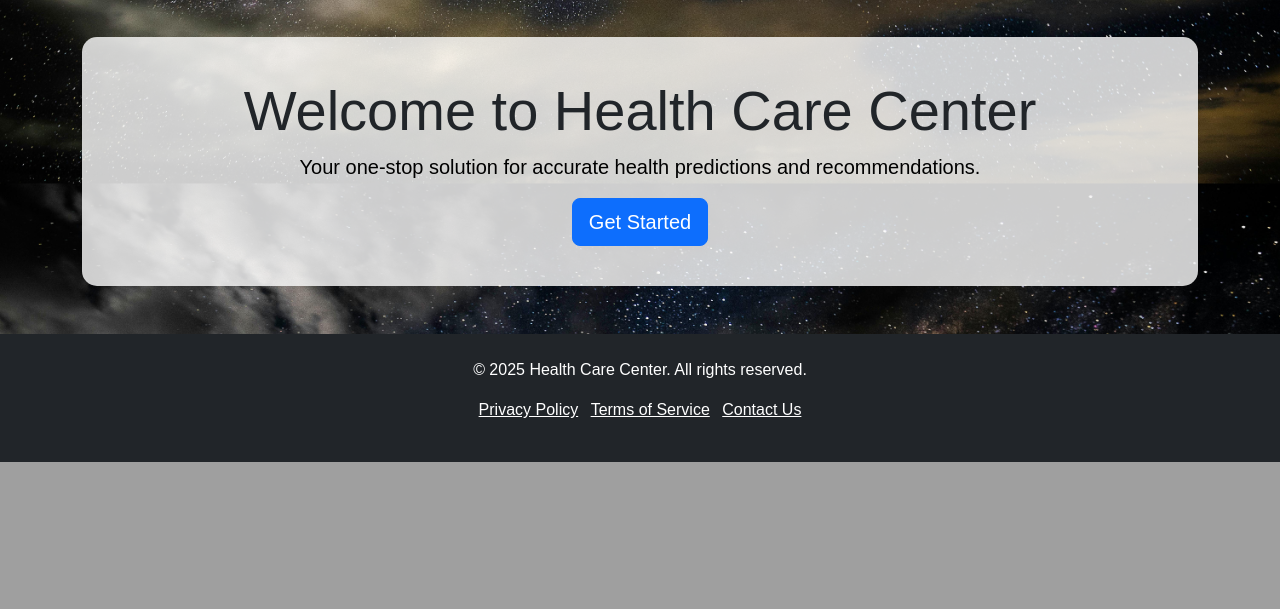
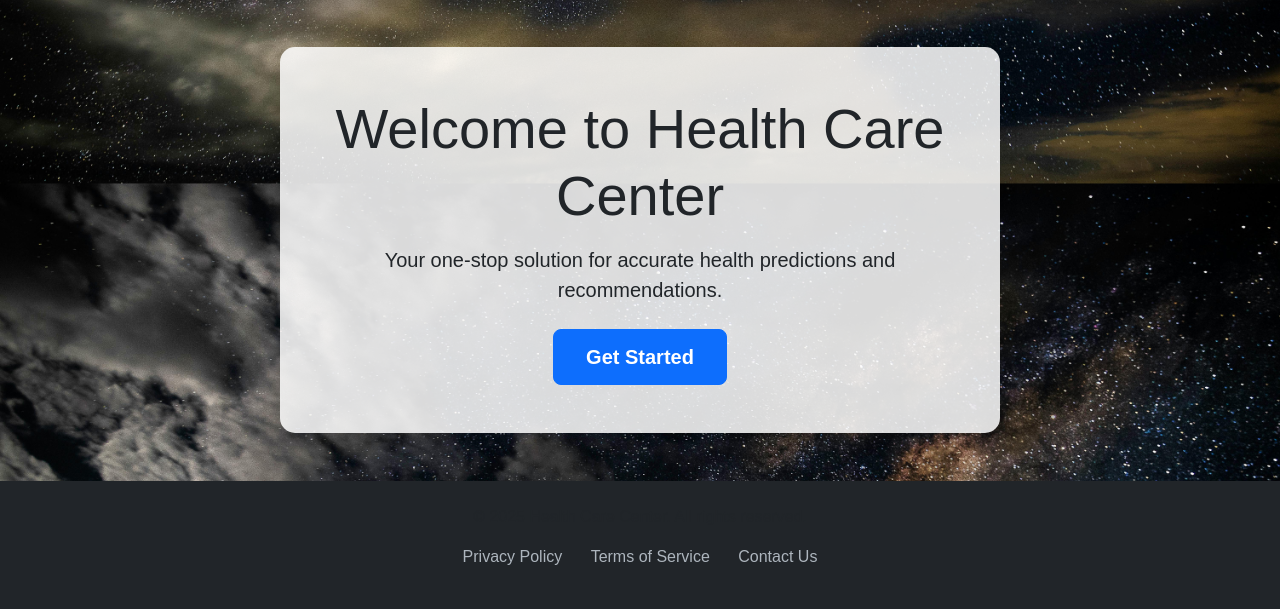
Before and after one commit to maheshmaheshma/Medicine-Recommendation-System, a Flask app: page / in a window 1280 px wide. Shown: the part 671-1280 px from the top of the page. Before the commit the page ends 1133 px from the top, so only its background shows below. Run offline with Flask 3, Linux system fonts and the light colour scheme; parts of the project's set-up code (start-up, migrations or seed data) failed here and were passed over.

Commit message:
Update landing_page.html

```diff
--- a/templates/landing_page.html
+++ b/templates/landing_page.html
@@ -1,83 +1,116 @@
 <!doctype html>
 <html lang="en">
   <head>
-    <meta charset="utf-8">
-    <meta name="viewport" content="width=device-width, initial-scale=1">
+    <meta charset="utf-8" />
+    <meta name="viewport" content="width=device-width, initial-scale=1" />
     <title>Health Care Center - Landing Page</title>
-    <link href="https://cdn.jsdelivr.net/npm/bootstrap@5.3.3/dist/css/bootstrap.min.css" rel="stylesheet" integrity="sha384-QWTKZyjpPEjISv5WaRU9OFeRpok6YctnYmDr5pNlyT2bRjXh0JMhjY6hW+ALEwIH" crossorigin="anonymous">
+    <link
+      href="https://cdn.jsdelivr.net/npm/bootstrap@5.3.3/dist/css/bootstrap.min.css"
+      rel="stylesheet"
+      integrity="sha384-QWTKZyjpPEjISv5WaRU9OFeRpok6YctnYmDr5pNlyT2bRjXh0JMhjY6hW+ALEwIH"
+      crossorigin="anonymous"
+    />
     <style>
-      h5{
-        color: black;
-      }
-      p{
-        color: black;
-      }
-      .logo {
-          width: 50px;
-          height: 50px;
-          color: black;
-          margin-top: 0;
-          margin-left: 2px;
-      }
       body {
         background-image: url('/static/bg.jpg');
         background-size: cover;
         background-repeat: no-repeat;
         background-attachment: fixed;
         font-family: Arial, sans-serif;
-          margin-top: 60px; /* Adjust the margin to the height of your navbar */
-      }
-      .myimg {
-          width: 50px;
-          height: 50px;
-          border: 2px solid black;
-          border-radius: 25px;
-      }
-      .btn-lg:hover {
-          transform: translateY(10px);
-          background-color: #f8e8e8;
-          box-shadow: 0 8px 16px rgba(0, 0, 0, 0.2), 0 0 10px yellowgreen;
-      }
-      .btn-lg:active {
-          transform: translateY(5px);
-          box-shadow: 0 8px 16px rgba(0, 0, 0, 0.2), 0 0 5px lavenderblush;
-      }
-      .intro-section {
-          background-color: rgba(255, 255, 255, 0.8);
-          padding: 40px;
-          border-radius: 15px;
-      }
-      .carousel-inner img {
-          height: 600px; /* Adjust height as needed */
-          width: 100%;
-          object-fit: cover;
+        margin-top: 70px; /* Enough space for fixed navbar */
       }
       nav.navbar {
         position: fixed;
         width: 100%;
         top: 0;
-          z-index: 1000;
+        z-index: 1030;
+        background-color: paleturquoise;
       }
-      .nav-item{
-        color: black;
+      .logo img {
+        width: 50px;
+        height: 50px;
+        border-radius: 50%;
+        border: 2px solid black;
+      }
+      .navbar-brand, .nav-link {
+        color: black !important;
+      }
+      .nav-link:hover {
+        text-decoration: underline;
+      }
+      h1, h5, p {
+        color: #212529;
+      }
+      .intro-section {
+        background-color: rgba(255, 255, 255, 0.85);
+        padding: 3rem 2rem;
+        border-radius: 15px;
+        max-width: 720px;
+        margin: auto;
+        box-shadow: 0 8px 20px rgba(0,0,0,0.1);
+      }
+      .btn-lg {
+        font-weight: 600;
+        padding: 0.75rem 2rem;
+        transition: all 0.3s ease;
+      }
+      .btn-lg:hover {
+        transform: translateY(-3px);
+        background-color: #e2e6ea;
+        color: #198754;
+        box-shadow: 0 6px 12px rgba(25, 135, 84, 0.4);
+      }
+      .carousel-inner img {
+        height: 600px;
+        width: 100%;
+        object-fit: cover;
+      }
+      footer {
+        background-color: #212529;
+        color: white;
+        padding: 1.5rem 1rem;
+      }
+      footer a {
+        color: #adb5bd;
+        text-decoration: none;
+        margin: 0 0.5rem;
+      }
+      footer a:hover {
+        color: white;
+        text-decoration: underline;
       }
     </style>
   </head>
   <body>
     <!-- Navbar -->
-    <nav class="navbar navbar-expand-lg navbar-dark bg-gradient">
+    <nav class="navbar navbar-expand-lg navbar-light bg-gradient shadow-sm">
       <div class="container-fluid">
-        <div class="logo">
-          <img class="myimg" src="{{ url_for('static', filename='img.png') }}" alt="">
+        <a class="navbar-brand d-flex align-items-center" href="#">
+          <div class="logo me-2">
+            <img
+              src="{{ url_for('static', filename='img.png') }}"
+              alt="Health Care Logo"
+              loading="lazy"
+            />
           </div>
-        <a class="navbar-brand" href="#">Health Care</a>
-        <button class="navbar-toggler" type="button" data-bs-toggle="collapse" data-bs-target="#navbarSupportedContent" aria-controls="navbarSupportedContent" aria-expanded="false" aria-label="Toggle navigation">
+          Health Care
+        </a>
+        <button
+          class="navbar-toggler"
+          type="button"
+          data-bs-toggle="collapse"
+          data-bs-target="#navbarSupportedContent"
+          aria-controls="navbarSupportedContent"
+          aria-expanded="false"
+          aria-label="Toggle navigation"
+        >
           <span class="navbar-toggler-icon"></span>
         </button>
+
         <div class="collapse navbar-collapse" id="navbarSupportedContent">
-          <ul class="navbar-nav me-auto mb-2 mb-lg-0">
+          <ul class="navbar-nav ms-auto mb-2 mb-lg-0">
             <li class="nav-item">
-              <a class="nav-link" href="#">Home</a>
+              <a class="nav-link active" aria-current="page" href="#">Home</a>
             </li>
             <li class="nav-item">
               <a class="nav-link" href="/about">About</a>
@@ -85,102 +118,182 @@
             <li class="nav-item">
               <a class="nav-link" href="/contact">Contact</a>
             </li>
-
-            <!--<li class="nav-item">
-              <a class="nav-link" href="/signup" >Sign Up</a>
+            <!-- Uncomment if sign-up/login needed
+            <li class="nav-item">
+              <a class="nav-link" href="/signup">Sign Up</a>
             </li>
             <li class="nav-item">
-              <a class="nav-link" href="/login" >Log In</a>
-            </li>-->
-
+              <a class="nav-link" href="/login">Log In</a>
+            </li>
+            -->
           </ul>
         </div>
       </div>
     </nav>
 
     <!-- Carousel -->
-    <div id="carouselExampleIndicators" class="carousel slide" data-bs-ride="carousel">
+    <div
+      id="carouselExampleIndicators"
+      class="carousel slide shadow"
+      data-bs-ride="carousel"
+      aria-label="Health Care Center highlights"
+    >
       <div class="carousel-indicators">
-        <button type="button" data-bs-target="#carouselExampleIndicators" data-bs-slide-to="0" class="active" aria-current="true" aria-label="Slide 1"></button>
-        <button type="button" data-bs-target="#carouselExampleIndicators" data-bs-slide-to="1" aria-label="Slide 2"></button>
-        <button type="button" data-bs-target="#carouselExampleIndicators" data-bs-slide-to="2" aria-label="Slide 3"></button>
-        <button type="button" data-bs-target="#carouselExampleIndicators" data-bs-slide-to="3" aria-label="Slide 4"></button>
-        <button type="button" data-bs-target="#carouselExampleIndicators" data-bs-slide-to="4" aria-label="Slide 5"></button>
-        <button type="button" data-bs-target="#carouselExampleIndicators" data-bs-slide-to="5" aria-label="Slide 6"></button>
+        <button
+          type="button"
+          data-bs-target="#carouselExampleIndicators"
+          data-bs-slide-to="0"
+          class="active"
+          aria-current="true"
+          aria-label="Slide 1"
+        ></button>
+        <button
+          type="button"
+          data-bs-target="#carouselExampleIndicators"
+          data-bs-slide-to="1"
+          aria-label="Slide 2"
+        ></button>
+        <button
+          type="button"
+          data-bs-target="#carouselExampleIndicators"
+          data-bs-slide-to="2"
+          aria-label="Slide 3"
+        ></button>
+        <button
+          type="button"
+          data-bs-target="#carouselExampleIndicators"
+          data-bs-slide-to="3"
+          aria-label="Slide 4"
+        ></button>
+        <button
+          type="button"
+          data-bs-target="#carouselExampleIndicators"
+          data-bs-slide-to="4"
+          aria-label="Slide 5"
+        ></button>
+        <button
+          type="button"
+          data-bs-target="#carouselExampleIndicators"
+          data-bs-slide-to="5"
+          aria-label="Slide 6"
+        ></button>
       </div>
-      <div class="carousel-inner">
+      <div class="carousel-inner rounded-3">
         <div class="carousel-item active">
-          <img src="{{ url_for('static', filename='c4.jpg') }}" class="d-block w-100" alt="Slide 1">
-          <div class="carousel-caption d-none d-md-block">
+          <img
+            src="{{ url_for('static', filename='c4.jpg') }}"
+            class="d-block w-100"
+            alt="Welcome to Health Care Center"
+          />
+          <div class="carousel-caption d-none d-md-block bg-dark bg-opacity-50 rounded p-3">
             <h5>Welcome to Health Care Center</h5>
             <p>Your one-stop solution for accurate health predictions and recommendations.</p>
           </div>
         </div>
         <div class="carousel-item">
-          <img src="{{ url_for('static', filename='c2.jpg') }}" class="d-block w-100" alt="Slide 2">
-          <div class="carousel-caption d-none d-md-block">
+          <img
+            src="{{ url_for('static', filename='c2.jpg') }}"
+            class="d-block w-100"
+            alt="Expert Health Advice"
+          />
+          <div class="carousel-caption d-none d-md-block bg-dark bg-opacity-50 rounded p-3">
             <h5>Expert Health Advice</h5>
             <p>Receive reliable health recommendations from our advanced system.</p>
           </div>
         </div>
         <div class="carousel-item">
-          <img src="{{ url_for('static', filename='c3.jpg') }}" class="d-block w-100" alt="Slide 3">
-          <div class="carousel-caption d-none d-md-block">
+          <img
+            src="{{ url_for('static', filename='c3.jpg') }}"
+            class="d-block w-100"
+            alt="Stay Healthy, Stay Informed"
+          />
+          <div class="carousel-caption d-none d-md-block bg-dark bg-opacity-50 rounded p-3">
             <h5>Stay Healthy, Stay Informed</h5>
             <p>Get the latest health tips and information to maintain a healthy lifestyle.</p>
           </div>
         </div>
         <div class="carousel-item">
-          <img src="{{ url_for('static', filename='c1.jpg') }}" class="d-block w-100" alt="Slide 4">
-          <div class="carousel-caption d-none d-md-block">
+          <img
+            src="{{ url_for('static', filename='c1.jpg') }}"
+            class="d-block w-100"
+            alt="Personalized Health Plans"
+          />
+          <div class="carousel-caption d-none d-md-block bg-dark bg-opacity-50 rounded p-3">
             <h5>Personalized Health Plans</h5>
             <p>Get customized health plans tailored to your needs.</p>
           </div>
         </div>
         <div class="carousel-item">
-          <img src="{{ url_for('static', filename='c5.jpg') }}" class="d-block w-100" alt="Slide 5">
-          <div class="carousel-caption d-none d-md-block">
+          <img
+            src="{{ url_for('static', filename='c5.jpg') }}"
+            class="d-block w-100"
+            alt="24/7 Support"
+          />
+          <div class="carousel-caption d-none d-md-block bg-dark bg-opacity-50 rounded p-3">
             <h5>24/7 Support</h5>
             <p>Access health support anytime, anywhere.</p>
           </div>
         </div>
         <div class="carousel-item">
-          <img src="{{ url_for('static', filename='c6.jpg') }}" class="d-block w-100" alt="Slide 6">
-          <div class="carousel-caption d-none d-md-block">
+          <img
+            src="{{ url_for('static', filename='c6.jpg') }}"
+            class="d-block w-100"
+            alt="Track Your Progress"
+          />
+          <div class="carousel-caption d-none d-md-block bg-dark bg-opacity-50 rounded p-3">
             <h5>Track Your Progress</h5>
             <p>Monitor your health progress with our advanced tools.</p>
           </div>
         </div>
       </div>
-      <button class="carousel-control-prev" type="button" data-bs-target="#carouselExampleIndicators" data-bs-slide="prev">
+      <button
+        class="carousel-control-prev"
+        type="button"
+        data-bs-target="#carouselExampleIndicators"
+        data-bs-slide="prev"
+      >
         <span class="carousel-control-prev-icon" aria-hidden="true"></span>
         <span class="visually-hidden">Previous</span>
       </button>
-      <button class="carousel-control-next" type="button" data-bs-target="#carouselExampleIndicators" data-bs-slide="next">
+      <button
+        class="carousel-control-next"
+        type="button"
+        data-bs-target="#carouselExampleIndicators"
+        data-bs-slide="next"
+      >
         <span class="carousel-control-next-icon" aria-hidden="true"></span>
         <span class="visually-hidden">Next</span>
       </button>
     </div>
 
     <!-- Intro Section -->
-    <div class="container mt-5">
-      <div class="intro-section text-center">
-        <h1 class="display-4">Welcome to Health Care Center</h1>
-        <p class="lead">Your one-stop solution for accurate health predictions and recommendations.</p>
-        <a href="/index" class="btn btn-lg btn-primary">Get Started</a>
-      </div>
-    </div>
+    <main class="container my-5">
+      <section class="intro-section text-center">
+        <h1 class="display-4 mb-3">Welcome to Health Care Center</h1>
+        <p class="lead mb-4">
+          Your one-stop solution for accurate health predictions and
+          recommendations.
+        </p>
+        <a href="/index" class="btn btn-lg btn-primary" role="button">Get Started</a>
+      </section>
+    </main>
+
     <!-- Footer -->
-    <footer class="bg-dark text-white mt-5 p-4 text-center">
-      <p style="color: white">&copy; 2025 Health Care Center. All rights reserved.</p>
+    <footer class="text-center mt-5">
+      <p>&copy; 2025 Health Care Center. All rights reserved.</p>
+      <nav aria-label="Footer navigation">
         <ul class="list-inline">
-        <li class="list-inline-item"><a class="text-white" href="/privacy-policy">Privacy Policy</a></li>
-        <li class="list-inline-item"><a class="text-white" href="/terms-of-service">Terms of Service</a></li>
-        <li class="list-inline-item"><a class="text-white" href="/contact">Contact Us</a></li>
+          <li class="list-inline-item"><a href="/privacy-policy">Privacy Policy</a></li>
+          <li class="list-inline-item"><a href="/terms-of-service">Terms of Service</a></li>
+          <li class="list-inline-item"><a href="/contact">Contact Us</a></li>
         </ul>
+      </nav>
     </footer>
 
-
-    <script src="https://cdn.jsdelivr.net/npm/bootstrap@5.3.3/dist/js/bootstrap.bundle.min.js" integrity="sha384-YvpcrYf0tY3lHB60NNkmXc5s9fDVZLESaAA55NDzOxhy9GkcIdslK1eN7N6jIeHz" crossorigin="anonymous"></script>
+    <script
+      src="https://cdn.jsdelivr.net/npm/bootstrap@5.3.3/dist/js/bootstrap.bundle.min.js"
+      integrity="sha384-YvpcrYf0tY3lHB60NNkmXc5s9fDVZLESaAA55NDzOxhy9GkcIdslK1eN7N6jIeHz"
+      crossorigin="anonymous"
+    ></script>
   </body>
 </html>
```
Lines whose indentation alone changed are shown as unchanged.
